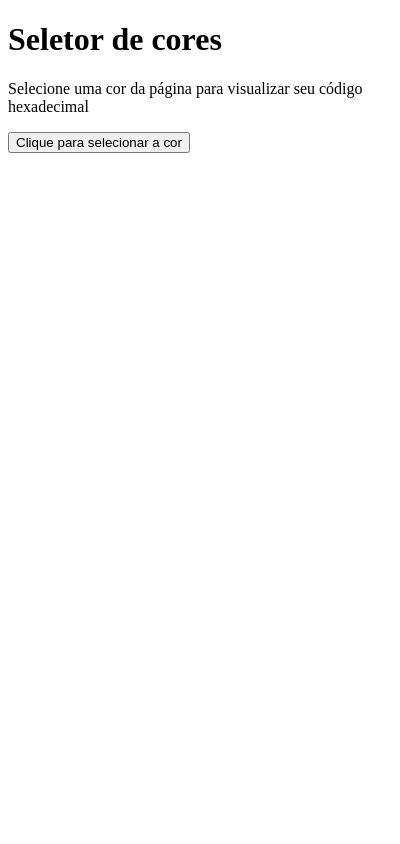
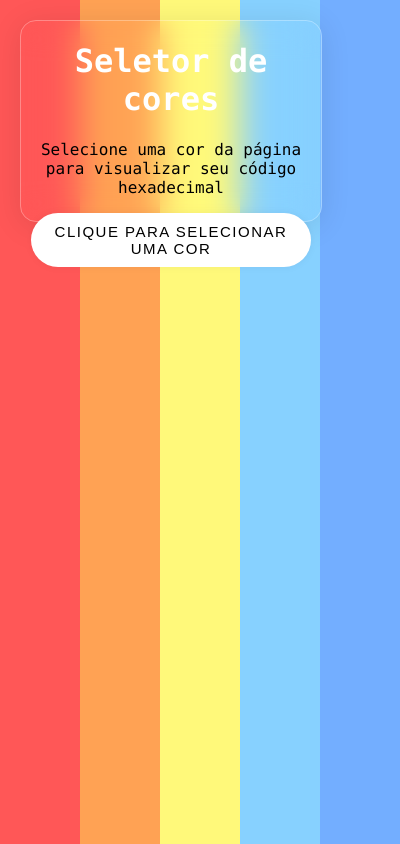
Before and after one commit to kelvindsm/BII-WebExtension, a browser extension: page src/popup/popup.html in a window 400 px wide. Drawn offline with Linux system fonts and the light colour scheme.

Commit message:
Aprimoramento na interface grafica

```diff
--- /dev/null
+++ b/src/popup/popup.css
@@ -0,0 +1,56 @@
+body {
+    width: 300px;
+    height: 200px;
+    background-image: url("bg-imageBackground.png");
+    background-size: cover;
+
+    margin: 20px;
+
+    border-radius: 16px;
+    box-shadow: 0 4px 30px rgba(0, 0, 0, 0.1);
+    backdrop-filter: blur(16.8px);
+    -webkit-backdrop-filter: blur(16.8px);
+    border: 1px solid rgba(255, 255, 255, 0.3);
+}
+
+h1{
+    font-family: consolas, serif;
+    font-size: 2rem;
+    text-align: center;
+    color: white;
+}
+
+p{
+    font-family: consolas, serif;
+    font-size: 1rem;
+    text-align: center;
+}
+
+.button {
+    padding: 10px 20px;
+    margin-left: 10px;
+    margin-right: 10px;
+    border-radius: 50px;
+    cursor: pointer;
+    border: 0;
+    background-color: white;
+    box-shadow: rgb(0 0 0 / 5%) 0 0 8px;
+    letter-spacing: 1.5px;
+    text-transform: uppercase;
+    font-size: 15px;
+    transition: all 0.5s ease;
+}
+
+.button:hover {
+    background-color: hsl(223, 80%, 48%);
+    color: hsl(0, 0%, 100%);
+    box-shadow: rgb(24, 80, 220) 0px 7px 29px 0px;
+}
+
+.button:active {
+    background-color: hsl(261deg 80% 48%);
+    color: hsl(0, 0%, 100%);
+    box-shadow: rgb(93 24 220) 0px 0px 0px 0px;
+    transform: translateY(10px);
+    transition: 100ms;
+}
--- a/src/popup/popup.html
+++ b/src/popup/popup.html
@@ -4,10 +4,14 @@
     <meta charset="UTF-8">
     <meta name="viewport" content="width=device-width, initial-scale=1.0">
     <title>Seletor de cores</title>
+    <link rel="stylesheet" href="popup.css">
 </head>
 <body>
     <h1>Seletor de cores</h1>
     <p>Selecione uma cor da página para visualizar seu código hexadecimal</p>
-    <button>Clique para selecionar a cor</button>
+    <div>
+    <button class="button">Clique para selecionar uma cor</button>
+        <br>
+    </div>
 </body>
 </html>
```
Also changed, not shown: docs/index.html (deleted, +0 -10 lines), src/popup/bg-imageBackground.png (added), src/styles/global.css (deleted).
